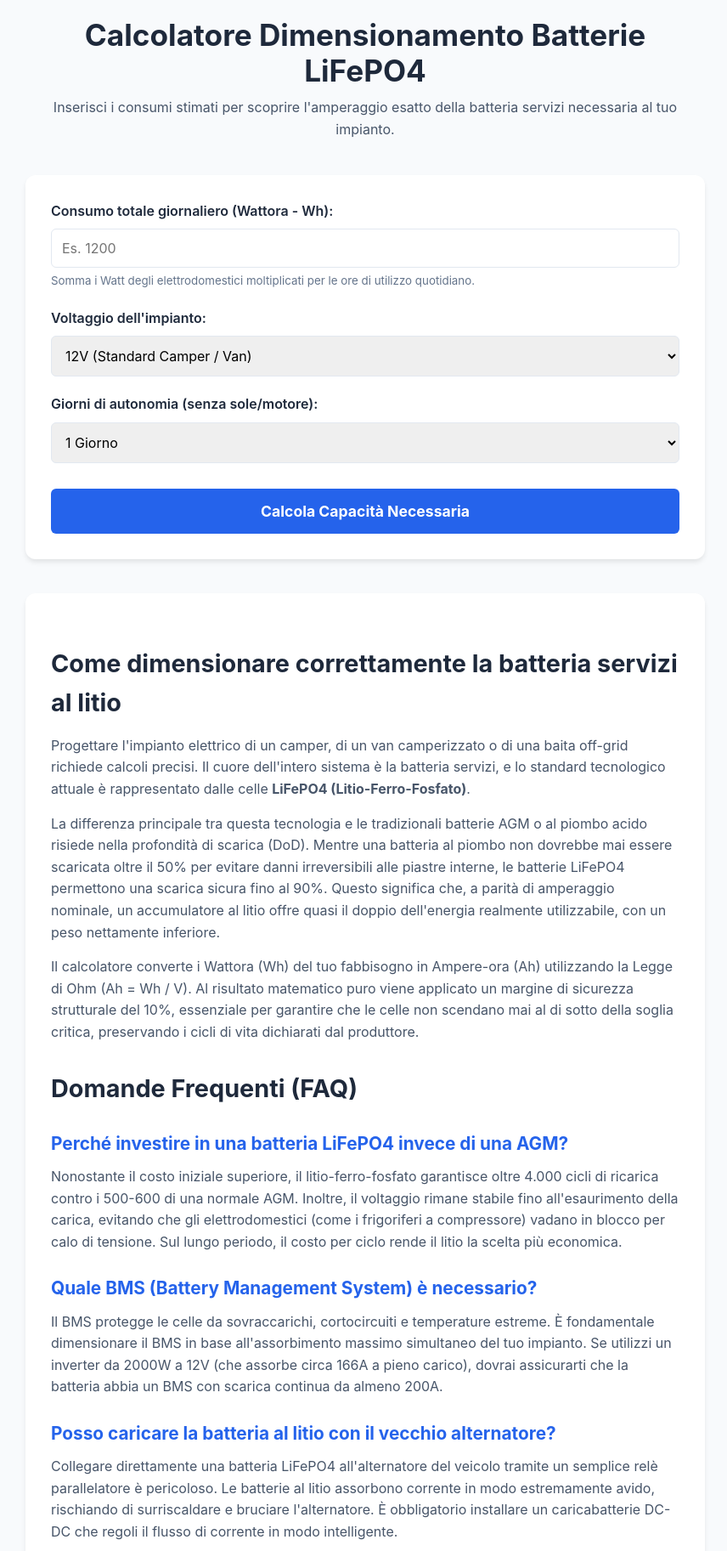
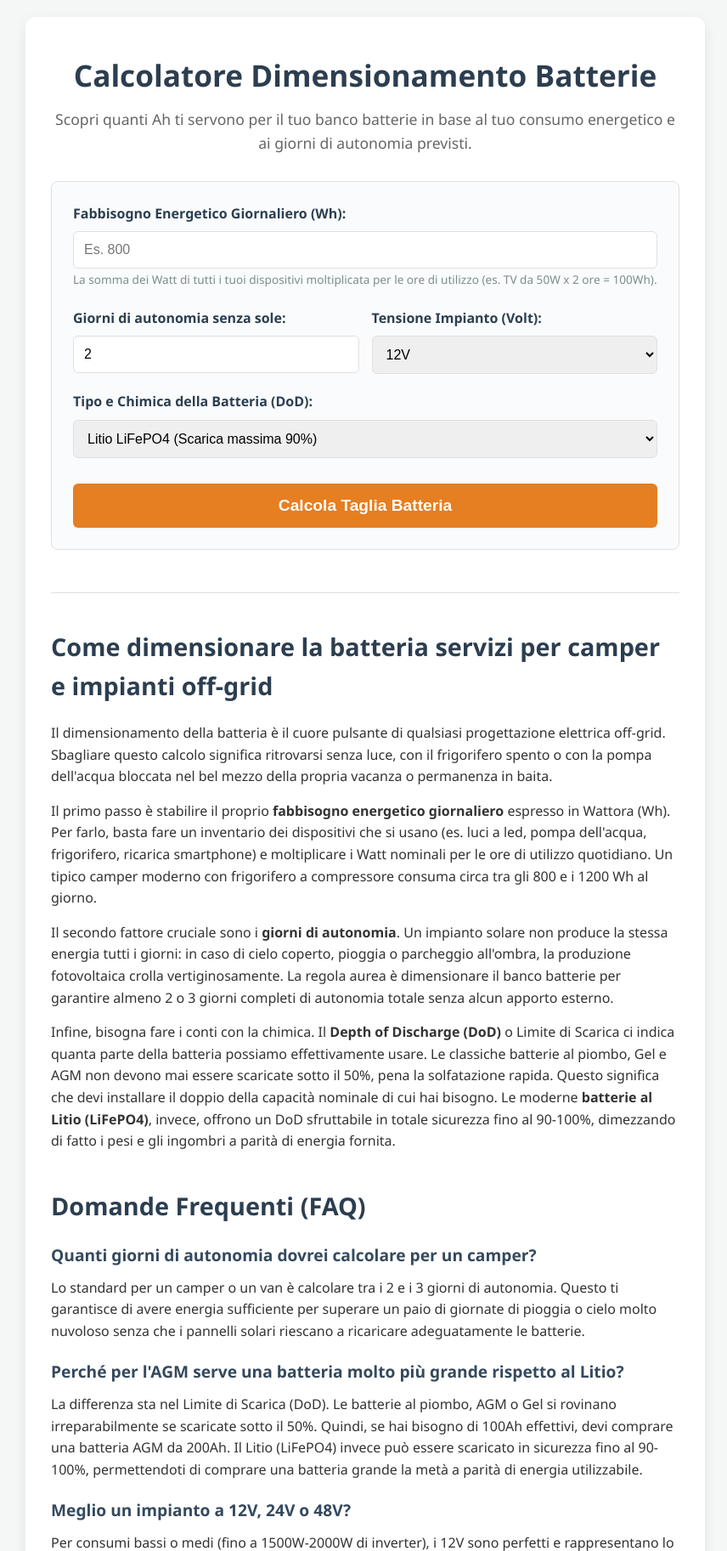
Before and after one commit to ascrontato-star/offgrid-calculators, a plain HTML site: page calcolatore-batterie.html in a window 1280 px wide. Shown: the top 1825 px of the page at 85% size, without its empty margins (210-1066 px from the left). Drawn offline with Linux system fonts and the light colour scheme.

Commit message:
Update calcolatore-batterie.html

```diff
--- a/calcolatore-batterie.html
+++ b/calcolatore-batterie.html
@@ -3,154 +3,373 @@
 <head>
     <meta charset="UTF-8">
     <meta name="viewport" content="width=device-width, initial-scale=1.0">
-    <title>Calcolatore Batterie LiFePO4 per Camper e Off-Grid | Dimensionamento Esatto</title>
-    <meta name="description" content="Calcola con precisione quanti Ampere-ora (Ah) servono per la batteria servizi al litio del tuo camper o impianto solare. Evita sprechi ed errori di dimensionamento.">
-
-    <style>
-        :root {
-            --primary: #2563eb;
-            --primary-hover: #1d4ed8;
-            --bg: #f8fafc;
-            --card: #ffffff;
-            --text: #1e293b;
-            --border: #e2e8f0;
-            --accent: #f59e0b;
-        }
-        * { box-sizing: border-box; margin: 0; padding: 0; font-family: -apple-system, BlinkMacSystemFont, "Segoe UI", Roboto, Helvetica, Arial, sans-serif; }
-        body { background-color: var(--bg); color: var(--text); line-height: 1.6; padding: 20px; }
-        .container { max-width: 800px; margin: 0 auto; }
-        header { text-align: center; margin-bottom: 40px; }
-        h1 { font-size: 2.2rem; color: var(--text); margin-bottom: 10px; line-height: 1.2; }
-        .calculator { background: var(--card); padding: 30px; border-radius: 12px; box-shadow: 0 4px 6px -1px rgba(0, 0, 0, 0.1); margin-bottom: 40px; }
-        .form-group { margin-bottom: 20px; }
-        label { display: block; font-weight: 600; margin-bottom: 8px; }
-        input, select { width: 100%; padding: 12px; border: 1px solid var(--border); border-radius: 6px; font-size: 1rem; }
-        button { width: 100%; background-color: var(--primary); color: white; border: none; padding: 16px; font-size: 1.1rem; font-weight: bold; border-radius: 6px; cursor: pointer; transition: background 0.3s; margin-top: 10px; }
-        button:hover { background-color: var(--primary-hover); }
-        .result-box { margin-top: 30px; padding: 25px; background-color: #f0fdf4; border: 2px solid #bbf7d0; border-radius: 8px; display: none; text-align: center; }
-        .result-value { font-size: 2.8rem; font-weight: bold; color: #166534; line-height: 1; margin: 10px 0; }
-        .amazon-btn { display: block; background-color: var(--accent); color: #fff; text-decoration: none; padding: 16px 20px; border-radius: 6px; font-weight: bold; margin-top: 25px; transition: opacity 0.3s; }
-        .amazon-btn:hover { opacity: 0.9; }
-        .content { background: var(--card); padding: 30px; border-radius: 12px; box-shadow: 0 4px 6px -1px rgba(0, 0, 0, 0.1); }
-        h2 { font-size: 1.8rem; margin-bottom: 15px; margin-top: 30px; color: var(--text); }
-        h3 { font-size: 1.3rem; margin-bottom: 10px; margin-top: 25px; color: var(--primary); }
-        p { margin-bottom: 15px; color: #475569; }
-        footer { text-align: center; margin-top: 50px; padding-top: 20px; border-top: 1px solid var(--border); font-size: 0.9rem; color: #64748b; }
-    </style>
+    <title>Calcolo Dimensionamento Batterie Camper e Off-Grid (Ah)</title>
+    <meta name="description" content="Calcola la capacità in Ah necessaria per il tuo banco batterie servizi (Litio o AGM) in base ai tuoi consumi e ai giorni di autonomia desiderati.">
 
     <script type="application/ld+json">
     {
       "@context": "https://schema.org",
       "@type": "SoftwareApplication",
-      "name": "Calcolatore Dimensionamento Batterie LiFePO4",
+      "name": "Calcolatore Dimensionamento Batterie Off-Grid",
       "operatingSystem": "Web",
       "applicationCategory": "UtilitiesApplication",
-      "offers": { "@type": "Offer", "price": "0", "priceCurrency": "EUR" },
-      "description": "Calcola gli Ampere-ora (Ah) necessari per una batteria al litio LiFePO4 per camper e impianti off-grid."
+      "offers": {
+        "@type": "Offer",
+        "price": "0",
+        "priceCurrency": "EUR"
+      },
+      "description": "Strumento per calcolare la capacità corretta in Ampere-ora (Ah) della batteria servizi di un camper o impianto solare, in base al consumo e al limite di scarica (DoD)."
     }
     </script>
+
+    <script type="application/ld+json">
+    {
+      "@context": "https://schema.org",
+      "@type": "FAQPage",
+      "mainEntity": [{
+        "@type": "Question",
+        "name": "Quanti giorni di autonomia dovrei calcolare per un camper?",
+        "acceptedAnswer": {
+          "@type": "Answer",
+          "text": "Lo standard per un camper o un van è calcolare tra i 2 e i 3 giorni di autonomia. Questo ti garantisce di avere energia sufficiente per superare un paio di giornate di pioggia o cielo molto nuvoloso senza che i pannelli solari riescano a ricaricare adeguatamente le batterie."
+        }
+      }, {
+        "@type": "Question",
+        "name": "Perché per l'AGM serve una batteria molto più grande rispetto al Litio?",
+        "acceptedAnswer": {
+          "@type": "Answer",
+          "text": "La differenza sta nel Limite di Scarica (DoD). Le batterie al piombo, AGM o Gel si rovinano irreparabilmente se scaricate sotto il 50%. Quindi, se hai bisogno di 100Ah effettivi, devi comprare una batteria AGM da 200Ah. Il Litio (LiFePO4) invece può essere scaricato in sicurezza fino al 90-100%, permettendoti di comprare una batteria grande la metà a parità di energia utilizzabile."
+        }
+      }, {
+        "@type": "Question",
+        "name": "Meglio un impianto a 12V, 24V o 48V?",
+        "acceptedAnswer": {
+          "@type": "Answer",
+          "text": "Per consumi bassi o medi (fino a 1500W-2000W di inverter), i 12V sono perfetti e rappresentano lo standard dei camper. Se devi alimentare grossi carichi come piastre a induzione, condizionatori o attrezzature pesanti in baite isolate, passare a 24V o 48V dimezza o riduce a un quarto gli Ampere in transito, permettendoti di usare cavi molto più sottili e regolatori di carica più piccoli."
+        }
+      }]
+    }
+    </script>
+
+    <style>
+        :root {
+            --bg-color: #f4f7f6;
+            --container-bg: #ffffff;
+            --primary: #2c3e50;
+            --secondary: #34495e;
+            --accent: #e67e22;
+            --accent-hover: #d35400;
+            --amazon-btn: #f0c14b;
+            --amazon-btn-hover: #ddb347;
+            --amazon-text: #111111;
+            --text-main: #333333;
+            --text-muted: #666666;
+            --border: #e0e0e0;
+        }
+
+        * {
+            box-sizing: border-box;
+            margin: 0;
+            padding: 0;
+        }
+
+        body {
+            font-family: 'Segoe UI', Roboto, Helvetica, Arial, sans-serif;
+            background-color: var(--bg-color);
+            color: var(--text-main);
+            line-height: 1.6;
+            padding: 20px;
+        }
+
+        .container {
+            max-width: 800px;
+            margin: 0 auto;
+            background-color: var(--container-bg);
+            border-radius: 12px;
+            box-shadow: 0 5px 15px rgba(0,0,0,0.08);
+            padding: 40px 30px;
+        }
+
+        h1 {
+            text-align: center;
+            color: var(--primary);
+            font-size: 2.2rem;
+            margin-bottom: 10px;
+        }
+
+        .subtitle {
+            text-align: center;
+            color: var(--text-muted);
+            margin-bottom: 30px;
+            font-size: 1.1rem;
+        }
+
+        .calculator-box {
+            background-color: #f9fbfc;
+            border: 1px solid var(--border);
+            border-radius: 8px;
+            padding: 25px;
+            margin-bottom: 40px;
+        }
+
+        .form-group {
+            margin-bottom: 20px;
+        }
+
+        label {
+            display: block;
+            font-weight: 600;
+            margin-bottom: 8px;
+            color: var(--primary);
+        }
+
+        input[type="number"], select {
+            width: 100%;
+            padding: 12px;
+            border: 1px solid var(--border);
+            border-radius: 6px;
+            font-size: 1rem;
+            transition: border-color 0.3s;
+        }
+
+        input[type="number"]:focus, select:focus {
+            outline: none;
+            border-color: var(--accent);
+        }
+
+        .input-row {
+            display: flex;
+            gap: 15px;
+        }
+
+        .input-row .form-group {
+            flex: 1;
+        }
+
+        button.calc-btn {
+            width: 100%;
+            background-color: var(--accent);
+            color: white;
+            border: none;
+            padding: 15px;
+            font-size: 1.2rem;
+            font-weight: bold;
+            border-radius: 6px;
+            cursor: pointer;
+            transition: background-color 0.3s;
+            margin-top: 10px;
+        }
+
+        button.calc-btn:hover {
+            background-color: var(--accent-hover);
+        }
+
+        .result-box {
+            display: none;
+            margin-top: 30px;
+            padding: 20px;
+            background-color: #e8f4fd;
+            border-left: 5px solid #3498db;
+            border-radius: 6px;
+            text-align: center;
+        }
+
+        .result-box span {
+            display: block;
+            font-size: 1.1rem;
+            margin-bottom: 10px;
+        }
+
+        .result-value {
+            font-size: 2.5rem;
+            font-weight: bold;
+            color: var(--primary);
+            margin-bottom: 5px;
+        }
+
+        .sub-result {
+            font-size: 1rem;
+            color: var(--text-muted);
+            margin-bottom: 20px;
+        }
+
+        .amazon-cta {
+            display: block;
+            width: 100%;
+            max-width: 450px;
+            margin: 20px auto 0;
+            background-color: var(--amazon-btn);
+            color: var(--amazon-text);
+            text-align: center;
+            padding: 15px 20px;
+            text-decoration: none;
+            font-size: 1.2rem;
+            font-weight: bold;
+            border-radius: 8px;
+            box-shadow: 0 4px 6px rgba(0,0,0,0.1);
+            transition: background-color 0.3s, transform 0.2s;
+            border: 1px solid #a88734;
+        }
+
+        .amazon-cta:hover {
+            background-color: var(--amazon-btn-hover);
+            transform: translateY(-2px);
+        }
+
+        .editorial-content {
+            margin-top: 50px;
+            border-top: 1px solid var(--border);
+            padding-top: 40px;
+        }
+
+        .editorial-content h2 {
+            color: var(--primary);
+            margin-bottom: 20px;
+            font-size: 1.8rem;
+        }
+
+        .editorial-content p {
+            margin-bottom: 15px;
+            color: var(--text-main);
+        }
+
+        .faq-section {
+            margin-top: 40px;
+        }
+
+        .faq-section h2 {
+            color: var(--primary);
+            margin-bottom: 20px;
+            font-size: 1.8rem;
+        }
+
+        .faq-section h3 {
+            color: var(--secondary);
+            margin-top: 20px;
+            margin-bottom: 10px;
+            font-size: 1.2rem;
+        }
+
+        footer {
+            margin-top: 50px;
+            text-align: center;
+            padding-top: 20px;
+            border-top: 1px solid var(--border);
+            font-size: 0.9rem;
+            color: var(--text-muted);
+        }
+
+        @media (max-width: 600px) {
+            .container { padding: 20px 15px; }
+            h1 { font-size: 1.8rem; }
+            .result-value { font-size: 2rem; }
+            .input-row { flex-direction: column; gap: 0; }
+        }
+    </style>
 </head>
 <body>
 
 <div class="container">
-    <header>
-        <h1>Calcolatore Dimensionamento Batterie LiFePO4</h1>
-        <p>Inserisci i consumi stimati per scoprire l'amperaggio esatto della batteria servizi necessaria al tuo impianto.</p>
-    </header>
+    <h1>Calcolatore Dimensionamento Batterie</h1>
+    <p class="subtitle">Scopri quanti Ah ti servono per il tuo banco batterie in base al tuo consumo energetico e ai giorni di autonomia previsti.</p>
 
-    <div class="calculator">
+    <div class="calculator-box">
         <div class="form-group">
-            <label for="watt">Consumo totale giornaliero (Wattora - Wh):</label>
-            <input type="number" id="watt" placeholder="Es. 1200" required>
-            <small style="color: #64748b; display: block; margin-top: 5px;">Somma i Watt degli elettrodomestici moltiplicati per le ore di utilizzo quotidiano.</small>
+            <label for="dailyWh">Fabbisogno Energetico Giornaliero (Wh):</label>
+            <input type="number" id="dailyWh" placeholder="Es. 800" min="10" step="10">
+            <small style="color: #7f8c8d; font-size: 0.85rem;">La somma dei Watt di tutti i tuoi dispositivi moltiplicata per le ore di utilizzo (es. TV da 50W x 2 ore = 100Wh).</small>
+        </div>
+
+        <div class="input-row">
+            <div class="form-group">
+                <label for="autonomyDays">Giorni di autonomia senza sole:</label>
+                <input type="number" id="autonomyDays" placeholder="Es. 2" value="2" min="1" step="1">
+            </div>
+
+            <div class="form-group">
+                <label for="sysVoltage">Tensione Impianto (Volt):</label>
+                <select id="sysVoltage">
+                    <option value="12" selected>12V</option>
+                    <option value="24">24V</option>
+                    <option value="48">48V</option>
+                </select>
+            </div>
         </div>
 
         <div class="form-group">
-            <label for="volts">Voltaggio dell'impianto:</label>
-            <select id="volts">
-                <option value="12">12V (Standard Camper / Van)</option>
-                <option value="24">24V (Impianti Off-Grid Medi)</option>
-                <option value="48">48V (Baite / Impianti Grandi)</option>
+            <label for="batteryType">Tipo e Chimica della Batteria (DoD):</label>
+            <select id="batteryType">
+                <option value="0.9" selected>Litio LiFePO4 (Scarica massima 90%)</option>
+                <option value="0.5">Piombo / AGM / Gel (Scarica massima 50%)</option>
+                <option value="0.8">Trazione / Carbonio (Scarica massima 80%)</option>
             </select>
         </div>
 
-        <div class="form-group">
-            <label for="days">Giorni di autonomia (senza sole/motore):</label>
-            <select id="days">
-                <option value="1">1 Giorno</option>
-                <option value="2">2 Giorni</option>
-                <option value="3">3 Giorni</option>
-            </select>
-        </div>
+        <button class="calc-btn" onclick="calculateBattery()">Calcola Taglia Batteria</button>
 
-        <button onclick="calculate()">Calcola Capacità Necessaria</button>
+        <div id="resultBox" class="result-box">
+            <span>Capacità Commerciale Consigliata:</span>
+            <div id="batteryResult" class="result-value">-- Ah</div>
+            <div id="mathResult" class="sub-result">Energia totale richiesta: -- Wh</div>
 
-        <div class="result-box" id="result-box">
-            <p style="color: #166534; font-weight: 600;">La capacità minima richiesta è:</p>
-            <div class="result-value" id="result-ah">-- Ah</div>
-            <p style="font-weight: bold; color: #1e293b; font-size: 1.1rem; margin-top: 15px;" id="recommendation">Taglia commerciale consigliata: --</p>
-
-            <a href="#" class="amazon-btn" id="amazon-link" target="_blank" rel="nofollow noopener">Verifica disponibilità e prezzi su Amazon</a>
+            <a href="https://www.amazon.it/s?k=batteria+lifepo4+camper+100ah+200ah&tag=offgrid-calc-21" class="amazon-cta" target="_blank" rel="nofollow">Verifica disponibilità e prezzi su Amazon</a>
         </div>
     </div>
 
-    <div class="content">
-        <h2>Come dimensionare correttamente la batteria servizi al litio</h2>
-        <p>Progettare l'impianto elettrico di un camper, di un van camperizzato o di una baita off-grid richiede calcoli precisi. Il cuore dell'intero sistema è la batteria servizi, e lo standard tecnologico attuale è rappresentato dalle celle <strong>LiFePO4 (Litio-Ferro-Fosfato)</strong>.</p>
-        <p>La differenza principale tra questa tecnologia e le tradizionali batterie AGM o al piombo acido risiede nella profondità di scarica (DoD). Mentre una batteria al piombo non dovrebbe mai essere scaricata oltre il 50% per evitare danni irreversibili alle piastre interne, le batterie LiFePO4 permettono una scarica sicura fino al 90%. Questo significa che, a parità di amperaggio nominale, un accumulatore al litio offre quasi il doppio dell'energia realmente utilizzabile, con un peso nettamente inferiore.</p>
-        <p>Il calcolatore converte i Wattora (Wh) del tuo fabbisogno in Ampere-ora (Ah) utilizzando la Legge di Ohm (Ah = Wh / V). Al risultato matematico puro viene applicato un margine di sicurezza strutturale del 10%, essenziale per garantire che le celle non scendano mai al di sotto della soglia critica, preservando i cicli di vita dichiarati dal produttore.</p>
+    <div class="editorial-content">
+        <h2>Come dimensionare la batteria servizi per camper e impianti off-grid</h2>
+        <p>Il dimensionamento della batteria è il cuore pulsante di qualsiasi progettazione elettrica off-grid. Sbagliare questo calcolo significa ritrovarsi senza luce, con il frigorifero spento o con la pompa dell'acqua bloccata nel bel mezzo della propria vacanza o permanenza in baita.</p>
 
+        <p>Il primo passo è stabilire il proprio <strong>fabbisogno energetico giornaliero</strong> espresso in Wattora (Wh). Per farlo, basta fare un inventario dei dispositivi che si usano (es. luci a led, pompa dell'acqua, frigorifero, ricarica smartphone) e moltiplicare i Watt nominali per le ore di utilizzo quotidiano. Un tipico camper moderno con frigorifero a compressore consuma circa tra gli 800 e i 1200 Wh al giorno.</p>
+
+        <p>Il secondo fattore cruciale sono i <strong>giorni di autonomia</strong>. Un impianto solare non produce la stessa energia tutti i giorni: in caso di cielo coperto, pioggia o parcheggio all'ombra, la produzione fotovoltaica crolla vertiginosamente. La regola aurea è dimensionare il banco batterie per garantire almeno 2 o 3 giorni completi di autonomia totale senza alcun apporto esterno.</p>
+
+        <p>Infine, bisogna fare i conti con la chimica. Il <strong>Depth of Discharge (DoD)</strong> o Limite di Scarica ci indica quanta parte della batteria possiamo effettivamente usare. Le classiche batterie al piombo, Gel e AGM non devono mai essere scaricate sotto il 50%, pena la solfatazione rapida. Questo significa che devi installare il doppio della capacità nominale di cui hai bisogno. Le moderne <strong>batterie al Litio (LiFePO4)</strong>, invece, offrono un DoD sfruttabile in totale sicurezza fino al 90-100%, dimezzando di fatto i pesi e gli ingombri a parità di energia fornita.</p>
+    </div>
+
+    <div class="faq-section">
         <h2>Domande Frequenti (FAQ)</h2>
 
-        <h3>Perché investire in una batteria LiFePO4 invece di una AGM?</h3>
-        <p>Nonostante il costo iniziale superiore, il litio-ferro-fosfato garantisce oltre 4.000 cicli di ricarica contro i 500-600 di una normale AGM. Inoltre, il voltaggio rimane stabile fino all'esaurimento della carica, evitando che gli elettrodomestici (come i frigoriferi a compressore) vadano in blocco per calo di tensione. Sul lungo periodo, il costo per ciclo rende il litio la scelta più economica.</p>
+        <h3>Quanti giorni di autonomia dovrei calcolare per un camper?</h3>
+        <p>Lo standard per un camper o un van è calcolare tra i 2 e i 3 giorni di autonomia. Questo ti garantisce di avere energia sufficiente per superare un paio di giornate di pioggia o cielo molto nuvoloso senza che i pannelli solari riescano a ricaricare adeguatamente le batterie.</p>
 
-        <h3>Quale BMS (Battery Management System) è necessario?</h3>
-        <p>Il BMS protegge le celle da sovraccarichi, cortocircuiti e temperature estreme. È fondamentale dimensionare il BMS in base all'assorbimento massimo simultaneo del tuo impianto. Se utilizzi un inverter da 2000W a 12V (che assorbe circa 166A a pieno carico), dovrai assicurarti che la batteria abbia un BMS con scarica continua da almeno 200A.</p>
+        <h3>Perché per l'AGM serve una batteria molto più grande rispetto al Litio?</h3>
+        <p>La differenza sta nel Limite di Scarica (DoD). Le batterie al piombo, AGM o Gel si rovinano irreparabilmente se scaricate sotto il 50%. Quindi, se hai bisogno di 100Ah effettivi, devi comprare una batteria AGM da 200Ah. Il Litio (LiFePO4) invece può essere scaricato in sicurezza fino al 90-100%, permettendoti di comprare una batteria grande la metà a parità di energia utilizzabile.</p>
 
-        <h3>Posso caricare la batteria al litio con il vecchio alternatore?</h3>
-        <p>Collegare direttamente una batteria LiFePO4 all'alternatore del veicolo tramite un semplice relè parallelatore è pericoloso. Le batterie al litio assorbono corrente in modo estremamente avido, rischiando di surriscaldare e bruciare l'alternatore. È obbligatorio installare un caricabatterie DC-DC che regoli il flusso di corrente in modo intelligente.</p>
+        <h3>Meglio un impianto a 12V, 24V o 48V?</h3>
+        <p>Per consumi bassi o medi (fino a 1500W-2000W di inverter), i 12V sono perfetti e rappresentano lo standard del mondo automotive e dei camper. Se devi alimentare grossi carichi come piastre a induzione, condizionatori o attrezzature pesanti in baite isolate, passare a 24V o 48V dimezza o riduce a un quarto gli Ampere in transito nei cavi, permettendoti di usare sezioni di rame molto più sottili e apparecchiature più efficienti.</p>
     </div>
 
     <footer>
-        <p>Strumento di calcolo stimato a scopo indicativo basato sul 90% di profondità di scarica massima tollerata. In qualità di Affiliato Amazon, ricevo un guadagno per ciascun acquisto idoneo.</p>
+        <p>Strumento di calcolo stimato a scopo indicativo. In qualità di Affiliato Amazon, ricevo un guadagno per ciascun acquisto idoneo.</p>
     </footer>
 </div>
 
 <script>
-    function calculate() {
-        const wh = parseFloat(document.getElementById('watt').value);
-        const volts = parseFloat(document.getElementById('volts').value);
-        const days = parseFloat(document.getElementById('days').value);
+    function calculateBattery() {
+        const dailyWh = parseFloat(document.getElementById('dailyWh').value);
+        const days = parseFloat(document.getElementById('autonomyDays').value);
+        const voltage = parseFloat(document.getElementById('sysVoltage').value);
+        const dod = parseFloat(document.getElementById('batteryType').value);
 
-        if (isNaN(wh) || wh <= 0) {
-            alert("Inserisci un valore numerico valido per i Wattora giornalieri.");
+        if (isNaN(dailyWh) || dailyWh <= 0 || isNaN(days) || days <= 0) {
+            alert('Per favore, inserisci un fabbisogno energetico e dei giorni di autonomia validi (maggiori di zero).');
             return;
         }
 
-        const totalWh = wh * days;
-        const requiredAh = totalWh / volts;
-        const safeAh = Math.ceil(requiredAh / 0.90);
+        // Calcolo energia totale necessaria in Wh (per i giorni stabiliti)
+        const totalWhNeeded = dailyWh * days;
 
-        document.getElementById('result-ah').innerText = safeAh + " Ah";
+        // Conversione da Wh a Ah in base al voltaggio dell'impianto
+        const totalAhNeeded = totalWhNeeded / voltage;
 
-        let recommendation = "";
-        let searchAh = 100;
+        // Maggiorazione in base al limite di scarica (DoD)
+        const requiredAh = totalAhNeeded / dod;
 
-        if (safeAh <= 50) { recommendation = "Batteria da 50Ah"; searchAh = 50; }
-        else if (safeAh <= 100) { recommendation = "Batteria da 100Ah"; searchAh = 100; }
-        else if (safeAh <= 150) { recommendation = "Batteria da 150Ah"; searchAh = 150; }
-        else if (safeAh <= 200) { recommendation = "Batteria da 200Ah"; searchAh = 200; }
-        else if (safeAh <= 300) { recommendation = "Batteria da 300Ah"; searchAh = 300; }
-        else { recommendation = "Sistema parallelo (es. 2x 200Ah)"; searchAh = 200; }
+        document.getElementById('batteryResult').innerText = Math.ceil(requiredAh) + " Ah";
+        document.getElementById('mathResult').innerText = "Energia totale per " + days + " giorni: " + Math.ceil(totalWhNeeded) + " Wh (" + Math.ceil(totalAhNeeded) + " Ah teorici a " + voltage + "V)";
 
-        document.getElementById('recommendation').innerText = "Taglia commerciale consigliata: " + recommendation;
-
-        const searchTerm = `batteria lifepo4 ${volts}v ${searchAh}ah`;
-        const amazonUrl = `https://www.amazon.it/s?k=${encodeURIComponent(searchTerm)}&tag=offgrid-calc-21`;
-        document.getElementById('amazon-link').href = amazonUrl;
-
-        document.getElementById('result-box').style.display = 'block';
+        document.getElementById('resultBox').style.display = "block";
     }
 </script>
 
```
